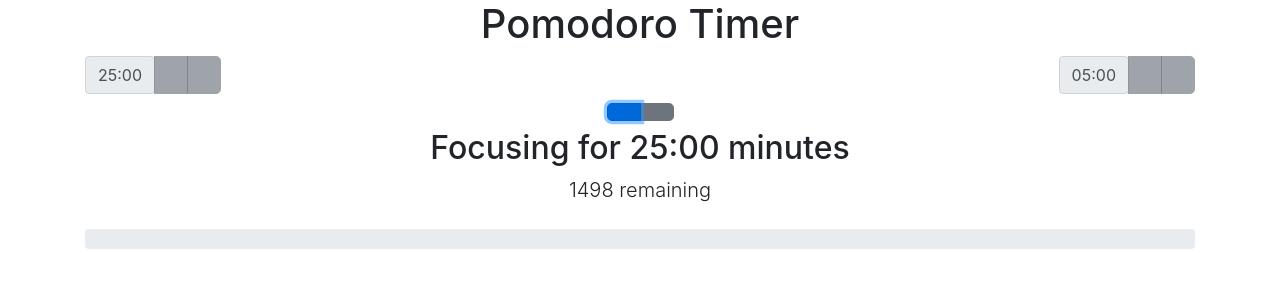
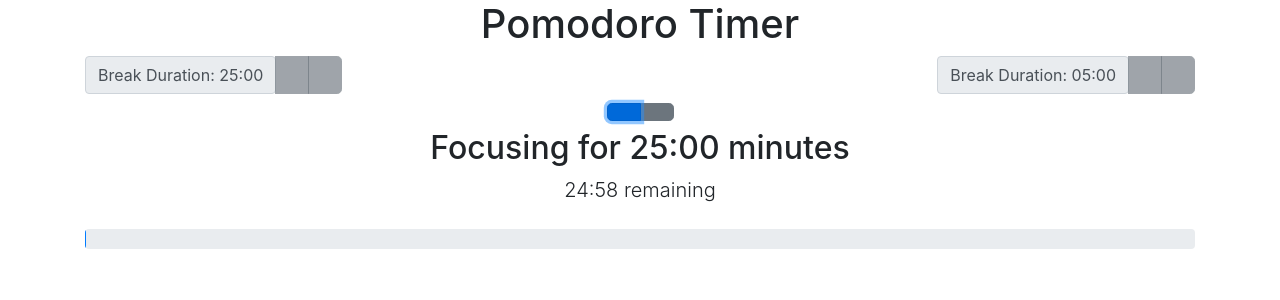
Before and after one commit to bupemaz/project-pomodaro-timer, a React (Create React App) app: page / in a window 1280 px wide. Both pictures are taken after a click on the button 623 px from the left and 111 px from the top of the page. Shown: the top 300 px of the page. Built offline with nearby package versions, Linux system fonts and the light colour scheme; a web font is replaced by a local one.

Commit message:
control component

```diff
--- a/src/Duration.js
+++ /dev/null
@@ -1 +0,0 @@
-import React from "react"
--- a/src/Session.js
+++ /dev/null
@@ -1 +0,0 @@
-import React from "react"
--- /dev/null
+++ b/src/pomodoro/Controls.js
@@ -0,0 +1,48 @@
+import React from "react"
+
+function Controls({playPause, session, stopSession, classNames, isTimerRunning}) {
+
+return (
+
+<div className="col">
+<div
+  className="btn-group btn-group-lg mb-2"
+  role="group"
+  aria-label="Timer controls"
+>
+  <button
+    type="button"
+    className="btn btn-primary"
+    data-testid="play-pause"
+    title="Start or pause timer"
+    onClick={playPause}
+  >
+    <span
+      className={classNames({
+        oi: true,
+        "oi-media-play": !isTimerRunning,
+        "oi-media-pause": isTimerRunning,
+      })}
+    />
+  </button>
+  {/* TODO: Implement stopping the current focus or break session. and disable the stop button when there is no active session */}
+  {/* TODO: Disable the stop button when there is no active session */}
+  <button
+    type="button"
+    className="btn btn-secondary"
+    data-testid="stop"
+    title="Stop the session"
+    onClick={stopSession}
+    disabled={!session}
+  >
+    <span className="oi oi-media-stop" />
+  </button>
+</div>
+</div>
+
+  )
+}
+
+
+
+export default Controls;
--- /dev/null
+++ b/src/pomodoro/Duration.js
@@ -0,0 +1,39 @@
+import React from "react"
+
+
+function Duration({session, type, duration, focusDuration, handleFocusDecrease, handleFocusIncrease}) {
+
+return (
+<div className="input-group input-group-lg mb-2">
+<span className="input-group-text" data-testid="duration-focus">
+{type==="focus" ? "Focus" : "Break"} Duration: {duration >= 10 ? duration : `0${duration}`}:00
+</span>
+<div className="input-group-append">
+  {/* TODO: Implement decreasing focus duration and disable during a focus or break session */}
+  <button
+    type="button"
+    className="btn btn-secondary"
+    data-testid="decrease-focus"
+    onClick={handleFocusDecrease}
+    disabled={session || focusDuration <= 5}
+  >
+    <span className="oi oi-minus" />
+  </button>
+  {/* TODO: Implement increasing focus duration and disable during a focus or break session */}
+  <button
+    type="button"
+    className="btn btn-secondary"
+    data-testid="increase-focus"
+    onClick={handleFocusIncrease}
+    disabled={session || focusDuration >= 60}
+  >
+    <span className="oi oi-plus" />
+  </button>
+</div>
+</div>
+)
+
+}
+
+
+export default Duration;
--- a/src/pomodoro/Pomodoro.js
+++ b/src/pomodoro/Pomodoro.js
@@ -1,7 +1,12 @@
 import React, { useState } from "react";
 import classNames from "../utils/class-names";
 import useInterval from "../utils/useInterval";
-import { minutesToDuration } from "../utils/duration";
+
+
+
+import Session from "./Session"
+import Duration from "./Duration"
+import Controls from "./Controls"
 
 // These functions are defined outside of the component to insure they do not have access to state
 // and are, therefore more likely to be pure.
@@ -59,7 +64,7 @@ function Pomodoro() {
    const [breakDuration, setBreakDuration] = useState(5)
 
    const handleFocusDecrease = () => {
-    // handler to decrease focus if the focusduraction is more than 5 mins
+    // handler to decrease focus if the focus duraction is more than 5 mins
     setFocusDuration((currentDuration) =>
     Math.max(5, currentDuration-5));
   }
@@ -126,141 +131,27 @@ function Pomodoro() {
     });
   }
 
-
-
   return (
     <div className="pomodoro">
       <div className="row">
         <div className="col">
-          <div className="input-group input-group-lg mb-2">
-            <span className="input-group-text" data-testid="duration-focus">
-              {minutesToDuration(focusDuration)}
-            </span>
-            <div className="input-group-append">
-              {/* TODO: Implement decreasing focus duration and disable during a focus or break session */}
-              <button
-                type="button"
-                className="btn btn-secondary"
-                data-testid="decrease-focus"
-                onClick={handleFocusDecrease}
-                disabled={session || focusDuration <= 5}
-              >
-                <span className="oi oi-minus" />
-              </button>
-              {/* TODO: Implement increasing focus duration and disable during a focus or break session */}
-              <button
-                type="button"
-                className="btn btn-secondary"
-                data-testid="increase-focus"
-                onClick={handleFocusIncrease}
-                disabled={session || focusDuration >= 60}
-              >
-                <span className="oi oi-plus" />
-              </button>
-            </div>
-          </div>
+          <Duration session={session} duration={focusDuration} increaseDuration={handleFocusIncrease}
+          decreaseDuration={handleFocusDecrease} isTimerRunning={isTimerRunning}/>
         </div>
         <div className="col">
           <div className="float-right">
-            <div className="input-group input-group-lg mb-2">
-              <span className="input-group-text" data-testid="duration-break">
-                {/* TODO: Update this text to display the current break session duration */}
-                {minutesToDuration(breakDuration)}
-              </span>
-              <div className="input-group-append">
-                {/* TODO: Implement decreasing break duration and disable during a focus or break session*/}
-                <button
-                  type="button"
-                  className="btn btn-secondary"
-                  data-testid="decrease-break"
-                  onClick={handleBreakDecrease}
-                  disabled={session || breakDuration <= 5}
-                >
-                  <span className="oi oi-minus" />
-                </button>
-                {/* TODO: Implement increasing break duration and disable during a focus or break session*/}
-                <button
-                  type="button"
-                  className="btn btn-secondary"
-                  data-testid="increase-break"
-                  onClick={handleBreakIncrease}
-                  disabled={session || breakDuration >= 60}
-                >
-                  <span className="oi oi-plus" />
-                </button>
-              </div>
-            </div>
+            <Duration session={session} duration={breakDuration} increaseDuration={handleBreakIncrease}
+            decreaseDuration={handleBreakDecrease} isTimerRunning={isTimerRunning}/>
           </div>
         </div>
       </div>
       <div className="row">
-        <div className="col">
-          <div
-            className="btn-group btn-group-lg mb-2"
-            role="group"
-            aria-label="Timer controls"
-          >
-            <button
-              type="button"
-              className="btn btn-primary"
-              data-testid="play-pause"
-              title="Start or pause timer"
-              onClick={playPause}
-            >
-              <span
-                className={classNames({
-                  oi: true,
-                  "oi-media-play": !isTimerRunning,
-                  "oi-media-pause": isTimerRunning,
-                })}
-              />
-            </button>
-            {/* TODO: Implement stopping the current focus or break session. and disable the stop button when there is no active session */}
-            {/* TODO: Disable the stop button when there is no active session */}
-            <button
-              type="button"
-              className="btn btn-secondary"
-              data-testid="stop"
-              title="Stop the session"
-              onClick={stopSession}
-              disabled={!session}
-            >
-              <span className="oi oi-media-stop" />
-            </button>
-          </div>
-        </div>
+        <Controls session={session} playPause={playPause} classNames={classNames} isTimerRunning={isTimerRunning} stopSession={stopSession}/>
       </div>
-      <div>
-        {/* TODO: This area should show only when there is an active focus or break - i.e. the session is running or is paused */}
-        <div className="row mb-2">
-          <div className="col">
-            {/* TODO: Update message below to include current session (Focusing or On Break) total duration */}
-            <h2 data-testid="session-title">
-              {session?.label} for 25:00 minutes
-            </h2>
-            {/* TODO: Update message below correctly format the time remaining in the current session */}
-            <p className="lead" data-testid="session-sub-title">
-              {session?.timeRemaining} remaining
-            </p>
-          </div>
-        </div>
-        <div className="row mb-2">
-          <div className="col">
-            <div className="progress" style={{ height: "20px" }}>
-              <div
-                className="progress-bar"
-                role="progressbar"
-                aria-valuemin="0"
-                aria-valuemax="100"
-                aria-valuenow="0" // TODO: Increase aria-valuenow as elapsed time increases
-                style={{ width: "0%" }} // TODO: Increase width % as elapsed time increases
-              />
-            </div>
-          </div>
-        </div>
-      </div>
+        <Session session={session} focusDuration={focusDuration} breakDuration={breakDuration} isTimerRunning={isTimerRunning}/>
     </div>
   );
+
 }
 
 export default Pomodoro;
--- /dev/null
+++ b/src/pomodoro/ProgressBar.js
@@ -0,0 +1,23 @@
+import React from "react"
+
+function ProgressBar({timeRemaining, duration}) {
+return (
+
+    <div className="progress" style={{ height: "20px" }}>
+              <div
+                className="progress-bar"
+                role="progressbar"
+                aria-valuemin="0"
+                aria-valuemax="100"
+                aria-valuenow={`${100-((timeRemaining/(duration * 60)) * 100)}`} // TODO: Increase aria-valuenow as elapsed time increases
+                style={{ width: `${100-((timeRemaining/(duration * 60)) * 100) }%`}} // TODO: Increase width % as elapsed time increases
+              />
+            </div>
+
+)
+
+}
+
+
+
+export default ProgressBar;
--- /dev/null
+++ b/src/pomodoro/Session.js
@@ -0,0 +1,42 @@
+import React from "react"
+import ProgressBar from "./ProgressBar"
+
+function Session({ session, focusDuration, breakDuration, isTimerRunning}) {
+
+return ( <div>
+        {/* TODO: This area should show only when there is an active focus or break - i.e. the session is running or is paused */}
+          <div className="row mb-2">
+            <div className="col">
+            {/* TODO: Update message below to include current session (Focusing or On Break) total duration */}
+            {session ?
+            <h2 data-testid="session-title">
+              {session.label === "Focusing" ? `Focusing for ${focusDuration <10 ? `0${focusDuration}` : focusDuration}:00 minutes`
+              : `On Break for ${breakDuration <10 ? `0${breakDuration}` : breakDuration}:00 minutes`}
+            </h2> : ""}
+            {/* TODO: Update message below correctly format the time remaining in the current session */}
+            {session ?
+            <div>
+            <p className="lead" data-testid="session-sub-title">
+              {new Date(session.timeRemaining * 1000).toISOString().substr(14, 5)} remaining
+            </p>
+            {!isTimerRunning ? <h3>PAUSED</h3> : ""}
+          </div>
+          : ""}
+        </div>
+        </div>
+        <div className="row mb-2">
+          <div className="col">
+              {session
+              ? session.label === "Focusing"
+              ? <ProgressBar timeRemaining={session.timeRemaining} duration={focusDuration}/>
+              : <ProgressBar timeRemaining={session.timeRemaining} duration={breakDuration}/>
+              : ""}
+            </div>
+          </div>
+        </div>
+    )
+}
+
+
+
+  export default Session;
```
Also changed, not shown: src/Timer.Js (deleted), 1 other file (tests, documents, lock files or other folders).
